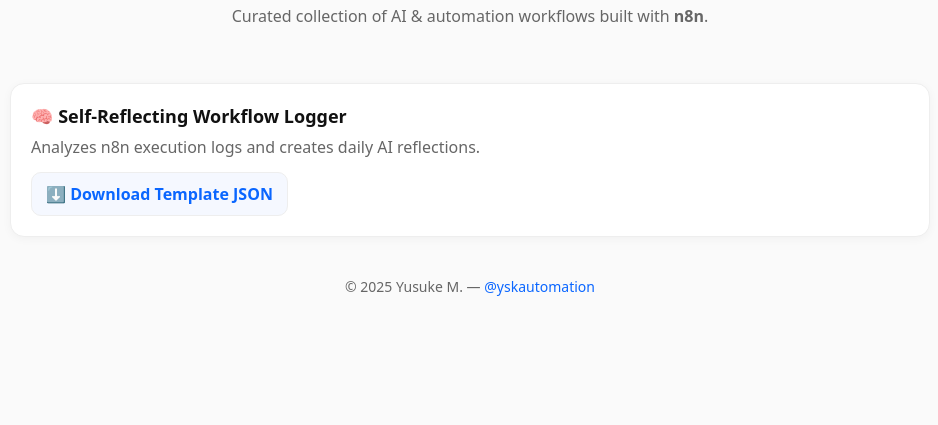
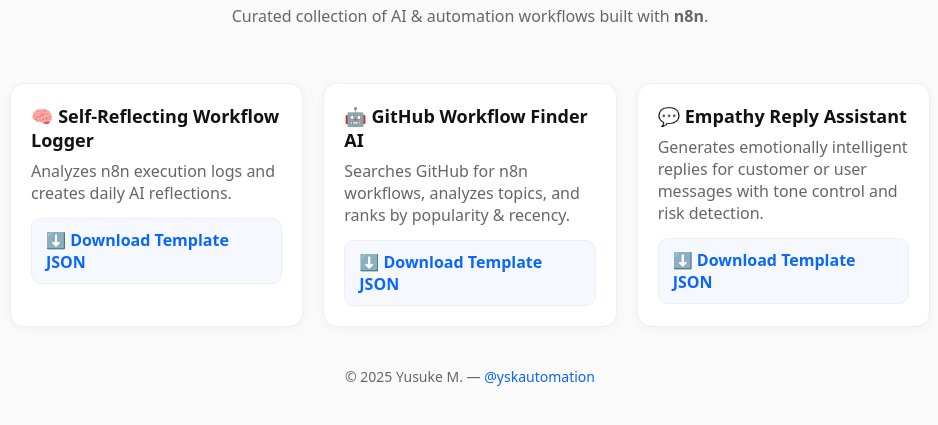
Before and after one commit to yskmtb0714/n8n-workflows, a plain HTML site: page index.html in a window 1280 px wide. Shown: the part 105-530 px from the top of the page, without its empty margins (170-1108 px from the left). Drawn offline with Linux system fonts and the light colour scheme.

Commit message:
Update templates and add new articles in index.html

```diff
--- a/index.html
+++ b/index.html
@@ -31,24 +31,28 @@
 
   <main class="wrap">
     <section class="grid">
+
       <!-- Template #1 -->
       <article class="card">
         <h2>🧠 Self-Reflecting Workflow Logger</h2>
         <p>Analyzes n8n execution logs and creates daily AI reflections.</p>
-        <!-- JSON は現在「リポジトリ直下」にあるため root 相対パスに修正 -->
-        <a class="btn" href="/self-reflecting-logger.json" download>
-          ⬇️ Download Template JSON
-        </a>
+        <a class="btn" href="/self-reflecting-logger.json" download>⬇️ Download Template JSON</a>
       </article>
 
-      <!-- 追加テンプレの雛形（必要になったら複製して使う） -->
-      <!--
+      <!-- Template #2 -->
       <article class="card">
-        <h2>✨ Another Template</h2>
-        <p>One-line description.</p>
-        <a class="btn" href="/workflows/another-template.json" download>⬇️ Download Template JSON</a>
+        <h2>🤖 GitHub Workflow Finder AI</h2>
+        <p>Searches GitHub for n8n workflows, analyzes topics, and ranks by popularity &amp; recency.</p>
+        <a class="btn" href="/github-workflow-finder-ai.json" download>⬇️ Download Template JSON</a>
       </article>
-      -->
+
+      <!-- Template #3 -->
+      <article class="card">
+        <h2>💬 Empathy Reply Assistant</h2>
+        <p>Generates emotionally intelligent replies for customer or user messages with tone control and risk detection.</p>
+        <a class="btn" href="/empathy-reply-assistant.json" download>⬇️ Download Template JSON</a>
+      </article>
+
     </section>
 
     <p class="meta">© 2025 Yusuke M. — <a href="https://x.com/yskautomation" target="_blank" rel="noopener">@yskautomation</a></p>
```
